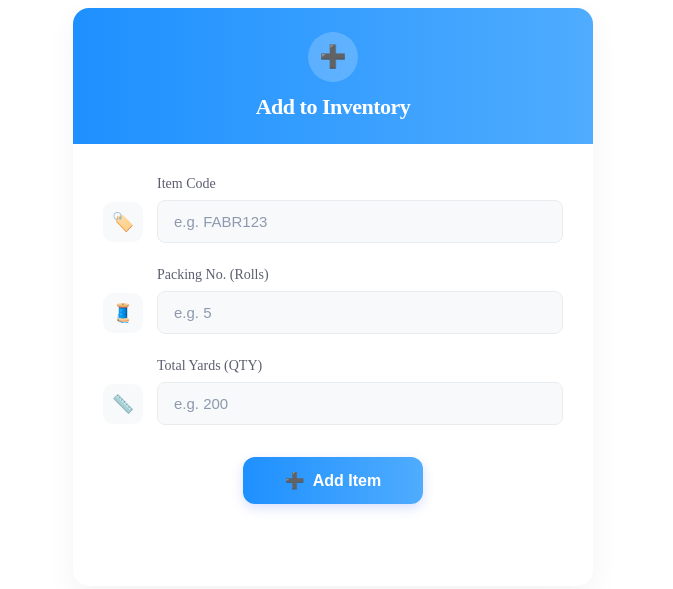
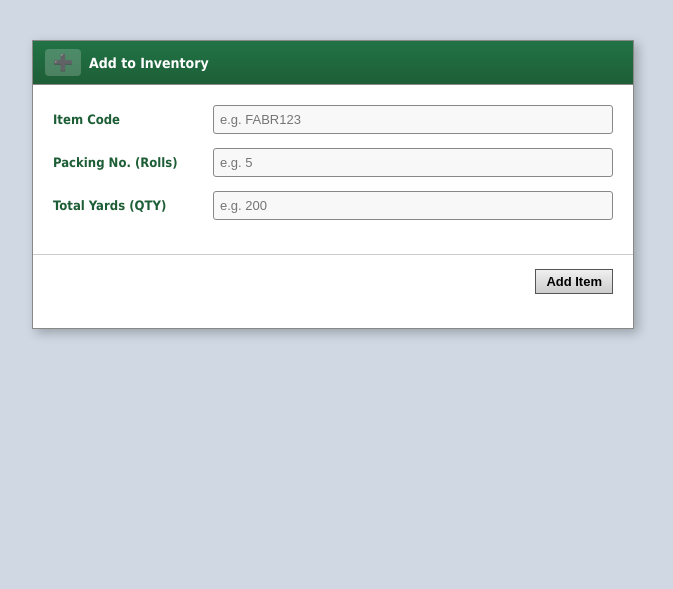
Before and after one commit to RafikMena/WarehouseMgmt, an Electron app: page inventory/add.html in a window 1280 px wide. Shown: the whole page, without its empty margins (307-980 px from the left). Drawn offline with Linux system fonts and the light colour scheme.

Commit message:
Update add.html

```diff
--- a/inventory/add.html
+++ b/inventory/add.html
@@ -1,29 +1,122 @@
-<div class="add-inventory-container">
-  <div class="form-header">
+<!DOCTYPE html>
+<html lang="en">
+<head>
+<meta charset="UTF-8" />
+<title>Add Inventory</title>
+<style>
+  body {
+    font-family: Tahoma, sans-serif;
+    background-color: #cfd8e3;
+    margin: 0;
+    color: #000;
+    font-size: 13px;
+  }
+
+  .window {
+    width: 100%;
+    max-width: 600px;
+    margin: 40px auto;
+    border: 1px solid #888;
+    background: #fff;
+    box-shadow: 4px 4px 10px rgba(0,0,0,0.25);
+  }
+
+  /* Header to match QuickBooks style */
+  .window-header {
+    display: flex;
+    align-items: center;
+    gap: 8px;
+    background: linear-gradient(#217346, #1e5e36);
+    padding: 8px 12px;
+    font-size: 14px;
+    font-weight: bold;
+    color: #fff;
+    border-bottom: 1px solid #888;
+  }
+
+  .window-header .header-icon {
+    font-size: 16px;
+    background: rgba(255,255,255,0.2);
+    padding: 4px 8px;
+    border-radius: 4px;
+  }
+
+  .form-content {
+    padding: 20px;
+  }
+
+  .form-row {
+    display: flex;
+    align-items: center;
+    margin-bottom: 14px;
+  }
+
+  .form-row label {
+    width: 160px;
+    font-weight: bold;
+    color: #1e5e36;
+  }
+
+  .form-row input {
+    flex: 1;
+    padding: 6px;
+    border: 1px solid #888;
+    border-radius: 3px;
+    font-size: 13px;
+    background: #f8f8f8;
+  }
+
+  .form-row input:focus {
+    background: white;
+    border-color: #217346;
+    outline: none;
+  }
+
+  .action-area {
+    padding: 14px 20px;
+    border-top: 1px solid #ccc;
+    text-align: right;
+  }
+
+  .add-button {
+    background: linear-gradient(#f0f0f0, #ccc);
+    border: 1px solid #555;
+    font-size: 13px;
+    padding: 4px 10px;
+    cursor: pointer;
+    font-weight: bold;
+  }
+
+  .add-button:hover {
+    background: linear-gradient(#fdfdfd, #bbb);
+  }
+
+  .result-area {
+    padding: 10px 20px;
+    font-size: 13px;
+  }
+</style>
+</head>
+<body>
+
+<div class="window">
+  <div class="window-header">
     <div class="header-icon">➕</div>
-    <h2>Add to Inventory</h2>
+    Add to Inventory
   </div>
 
   <div class="form-content">
-    <div class="input-group">
-      <div class="input-icon">🏷️</div>
-      <div class="input-field">
+    <div class="form-row">
       <label for="itemCode">Item Code</label>
       <input type="text" id="itemCode" placeholder="e.g. FABR123" />
     </div>
-    </div>
 
-    <div class="input-group">
-      <div class="input-icon">🧵</div>
-      <div class="input-field">
+    <div class="form-row">
       <label for="packing">Packing No. (Rolls)</label>
       <input type="number" id="packing" placeholder="e.g. 5" />
     </div>
-    </div>
 
-    <div class="input-group">
-      <div class="input-icon">📏</div>
-      <div class="input-field">
+    <div class="form-row">
       <label for="yards">Total Yards (QTY)</label>
       <input type="number" id="yards" placeholder="e.g. 200" />
     </div>
@@ -32,202 +125,14 @@
   <div class="action-area">
     <button id="addBtn" class="add-button">Add Item</button>
   </div>
-  </div>
 
   <div id="result" class="result-area"></div>
 </div>
 
-<style>
-  :root {
-    --primary: #7e91e4;
-    --primary-gradient:linear-gradient(90deg, #1e90ff, #4facfe);
-    --primary-light: #4cc9f0;
-    --accent: #f72585;
-    --accent-light: #ffccd5;
-    --bg-light: #f8f9fa;
-    --card-bg: #ffffff;
-    --text-dark: #2b2d42;
-    --text-medium: #5c5e70;
-    --text-light: #8d99ae;
-    --border-light: #e9ecef;
-    --success: #52b788;
-    --error: #e63946;
-    --radius-lg: 16px;
-    --radius-md: 12px;
-    --radius-sm: 8px;
-    --shadow-soft: 0 10px 30px rgba(0,0,0,0.05);
-    --shadow-hover: 0 15px 35px rgba(67, 97, 238, 0.1);
-    --animation-speed: 0.2s;
-  }
+<script src="add.js"></script>
+<script>
+  window.moduleInit();
+</script>
 
-  .add-inventory-container {
-    max-width: 520px;
-    margin: 0 auto;
-    background: var(--card-bg);
-    border-radius: var(--radius-lg);
-    box-shadow: var(--shadow-soft);
-    overflow: hidden;
-    position: relative;
-  }
-
-  .form-header {
-    background: var(--primary-gradient);
-    padding: 24px;
-    text-align: center;
-    position: relative;
-    color: white;
-    display: flex;
-    flex-direction: column;
-    align-items: center;
-    justify-content: center;
-  }
-
-  .header-icon {
-    background: rgba(255, 255, 255, 0.2);
-    width: 50px;
-    height: 50px;
-    border-radius: 50%;
-    display: flex;
-    align-items: center;
-    justify-content: center;
-    font-size: 22px;
-    margin-bottom: 12px;
-    backdrop-filter: blur(5px);
-  }
-
-  .form-header h2 {
-    font-size: 22px;
-    font-weight: 600;
-    margin: 0;
-    letter-spacing: -0.5px;
-  }
-
-  .form-content {
-    padding: 32px 30px;
-  }
-
-  .input-group {
-    display: flex;
-    align-items: flex-start;
-    margin-bottom: 24px;
-    position: relative;
-  }
-
-  .input-icon {
-    background: var(--bg-light);
-    width: 40px;
-    height: 40px;
-    border-radius: 10px;
-    display: flex;
-    align-items: center;
-    justify-content: center;
-    font-size: 18px;
-    margin-right: 14px;
-    margin-top: 26px;
-    color: var(--primary);
-  }
-
-  .input-field {
-    flex-grow: 1;
-  }
-
-  label {
-    display: block;
-    font-size: 14px;
-    font-weight: 500;
-    margin-bottom: 8px;
-    color: var(--text-medium);
-  }
-
-  input {
-    width: 100%;
-    padding: 12px 16px;
-    font-size: 15px;
-    border: 1px solid var(--border-light);
-    border-radius: var(--radius-sm);
-    background: var(--bg-light);
-    color: var(--text-dark);
-    transition: all var(--animation-speed) ease;
-    box-sizing: border-box;
-  }
-
-  input:focus {
-    border-color: var(--primary);
-    outline: none;
-    box-shadow: 0 0 0 3px rgba(67, 97, 238, 0.15);
-    background: white;
-  }
-
-  input::placeholder {
-    color: var(--text-light);
-  }
-
-  .action-area {
-    display: flex;
-    justify-content: center;
-    margin-top: 32px;
-  }
-
-  .add-button {
-    background: var(--primary-gradient);
-    color: white;
-    border: none;
-    padding: 14px 28px;
-    font-size: 16px;
-    font-weight: 600;
-    border-radius: var(--radius-md);
-    cursor: pointer;
-    min-width: 180px;
-    position: relative;
-    overflow: hidden;
-    transition: all var(--animation-speed) ease;
-    box-shadow: 0 4px 12px rgba(67, 97, 238, 0.2);
-    display: flex;
-    align-items: center;
-    justify-content: center;
-  }
-
-  .add-button::before {
-    content: "➕ ";
-    margin-right: 8px;
-    font-size: 16px;
-  }
-
-  .add-button:hover {
-    transform: translateY(-2px);
-    box-shadow: 0 6px 16px rgba(67, 97, 238, 0.3);
-  }
-
-  .add-button:active {
-    transform: translateY(1px);
-    box-shadow: 0 2px 8px rgba(67, 97, 238, 0.2);
-  }
-
-  .result-area {
-    padding: 0 30px 30px;
-    font-size: 14px;
-    text-align: center;
-    min-height: 20px;
-  }
-
-  /* Optional animation enhancements */
-  @keyframes slideDown {
-    from { transform: translateY(-10px); opacity: 0; }
-    to { transform: translateY(0); opacity: 1; }
-  }
-
-  .input-group {
-    animation: slideDown var(--animation-speed) ease forwards;
-    opacity: 0;
-  }
-
-  .input-group:nth-child(1) { animation-delay: 0.05s; }
-  .input-group:nth-child(2) { animation-delay: 0.1s; }
-  .input-group:nth-child(3) { animation-delay: 0.15s; }
-
-  .action-area {
-    animation: slideDown var(--animation-speed) ease forwards;
-    animation-delay: 0.2s;
-    opacity: 0;
-  }
-</style>
+</body>
+</html>
```
Lines whose indentation alone changed are shown as unchanged.
